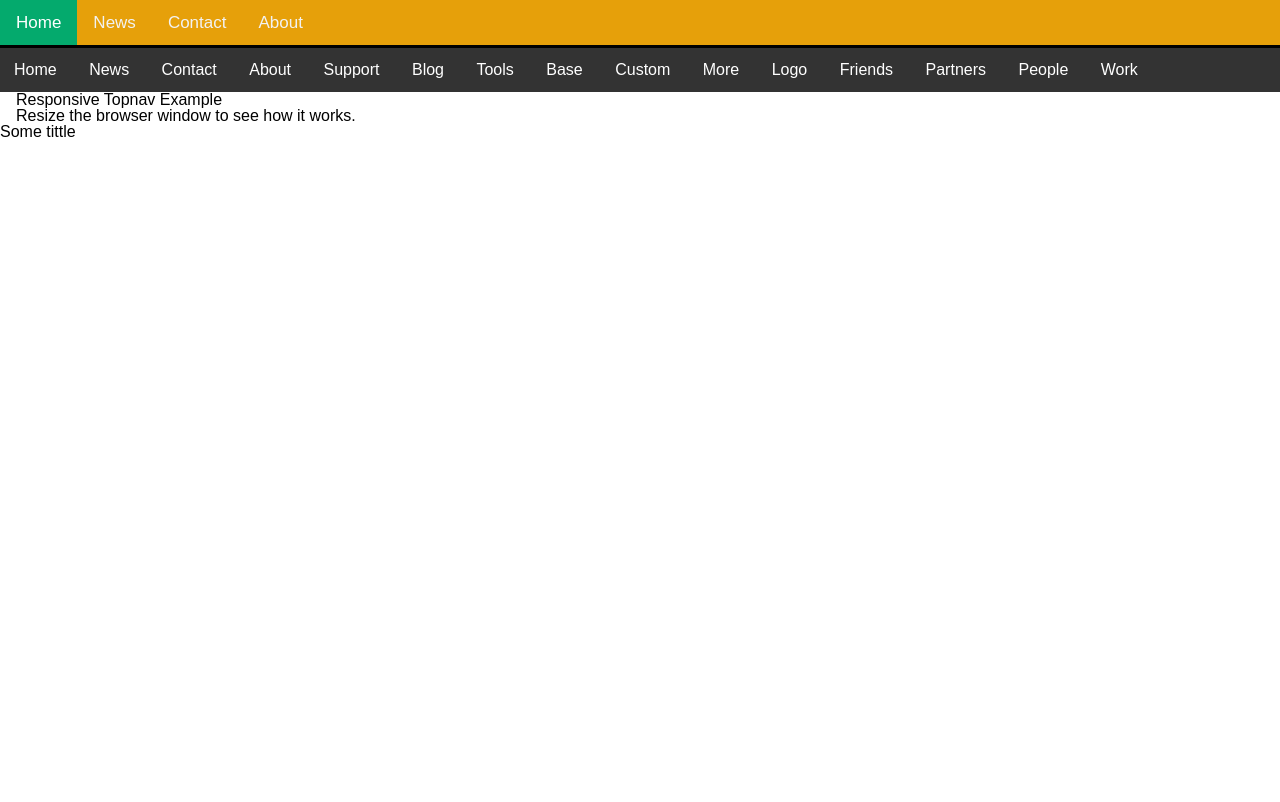
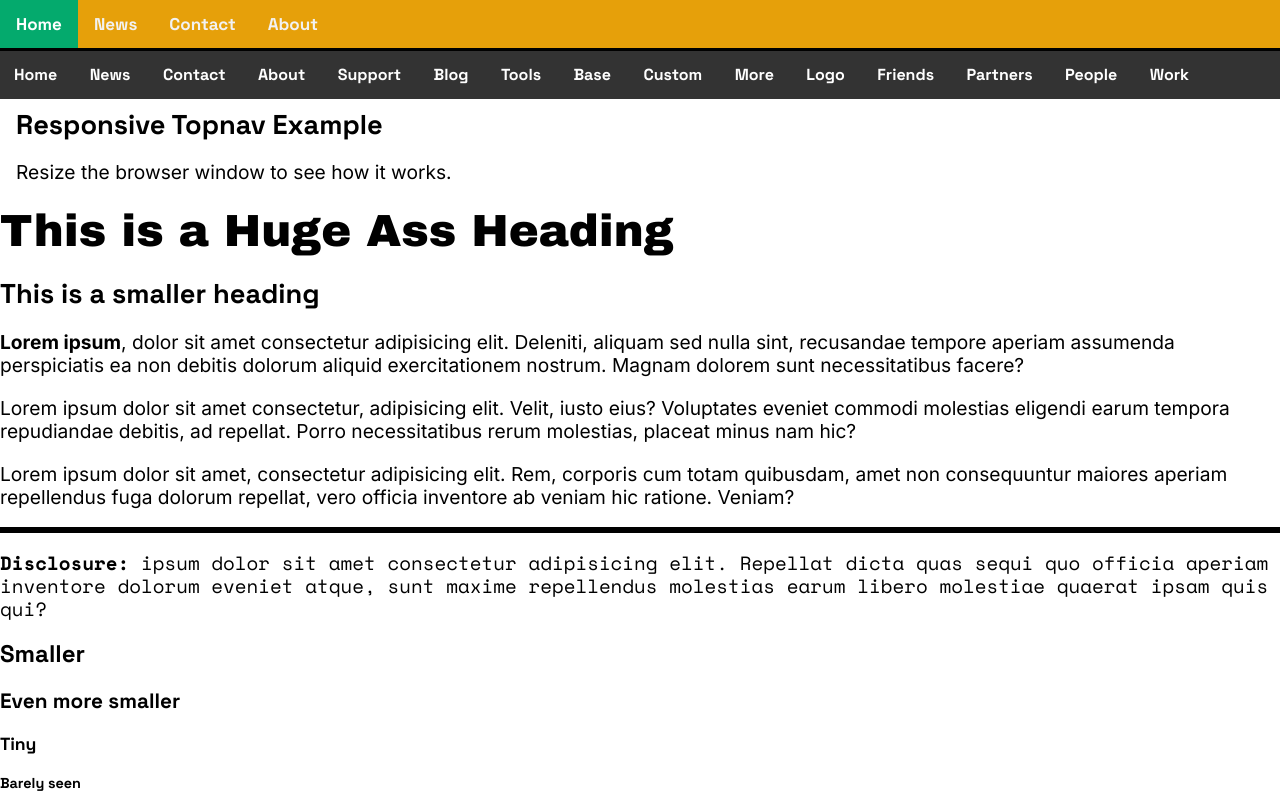
Before and after one commit to Kafka-dev-139/Writing-Blog, a plain HTML site: page index.html in a window 1280 px wide. Drawn offline with nearby package versions, Linux system fonts and the light colour scheme.

Commit message:
- added style to basic HTML elements!

```diff
--- a/assets/styles/reset.css
+++ b/assets/styles/reset.css
@@ -29,7 +29,7 @@ footer, header, hgroup, menu, nav, section {
 	display: block;
 }
 body {
-	line-height: 1;
+	line-height: 1.2;
 }
 ol, ul {
 	list-style: none;
--- a/assets/styles/theme.css
+++ b/assets/styles/theme.css
@@ -40,3 +40,71 @@
   font-weight: 400;
   font-style: normal;
 }
+
+/* ---------------------------- */
+
+
+
+h1 {
+    font-family: "Archivo Black", sans-serif;
+  font-weight: 400;
+  font-style: normal;
+  font-size: 45px;
+}
+h2,h3,h4,h5,h6,a {
+    font-family: "Space Grotesk", sans-serif;
+  font-optical-sizing: auto;
+  font-weight: 700;
+  font-style: normal;
+}
+h2 {
+    font-size: 1.7rem;
+}
+h3 {
+    font-size: 1.5rem;
+}
+h4 {
+    font-size: 1.3rem;
+}
+h5 {
+    font-size: 1.1rem;
+}
+h6 {
+    font-size: 0.9rem;
+}
+
+
+p,
+span,
+li,
+abbr,
+cite,
+data,
+i,
+mark,
+small
+{
+font-family: "Inter", sans-serif;
+  font-weight: 400;
+  font-style: normal;
+  font-size: 1.2rem;
+}
+p, h1,h2,h3,h4,h5,h6, .highlight {
+    padding: 10px 0;
+}
+.bold {
+    font-weight: 700;
+}
+
+code,
+.highlight,
+.note
+{
+   font-family: "Space Mono", monospace;
+  font-weight: 400;
+  font-style: normal;
+}
+
+hr {
+    border: 3px solid black;
+}
--- a/index.html
+++ b/index.html
@@ -76,7 +76,17 @@
     <p>Resize the browser window to see how it works.</p>
   </div>
   <main>
-    <h2>Some tittle</h2>
+    <h1> This is a Huge Ass Heading</h1>
+    <h2>This is a smaller heading</h2>
+    <p><span class="bold">Lorem ipsum</span>, dolor sit amet consectetur adipisicing elit. Deleniti, aliquam sed nulla sint, recusandae tempore aperiam assumenda perspiciatis ea non debitis dolorum aliquid exercitationem nostrum. Magnam dolorem sunt necessitatibus facere?</p>
+    <p>Lorem ipsum dolor sit amet consectetur, adipisicing elit. Velit, iusto eius? Voluptates eveniet commodi molestias eligendi earum tempora repudiandae debitis, ad repellat. Porro necessitatibus rerum molestias, placeat minus nam hic?</p>
+    <p>Lorem ipsum dolor sit amet, consectetur adipisicing elit. Rem, corporis cum totam quibusdam, amet non consequuntur maiores aperiam repellendus fuga dolorum repellat, vero officia inventore ab veniam hic ratione. Veniam?</p>
+    <hr>
+    <p class="highlight"><strong class="bold">Disclosure:</strong> ipsum dolor sit amet consectetur adipisicing elit. Repellat dicta quas sequi quo officia aperiam inventore dolorum eveniet atque, sunt maxime repellendus molestias earum libero molestiae quaerat ipsam quis qui?</p>
+    <h3>Smaller</h3>
+    <h4>Even more smaller</h4>
+    <h5>Tiny</h5>
+    <h6>Barely seen</h6>
 
   </main>
 
```
